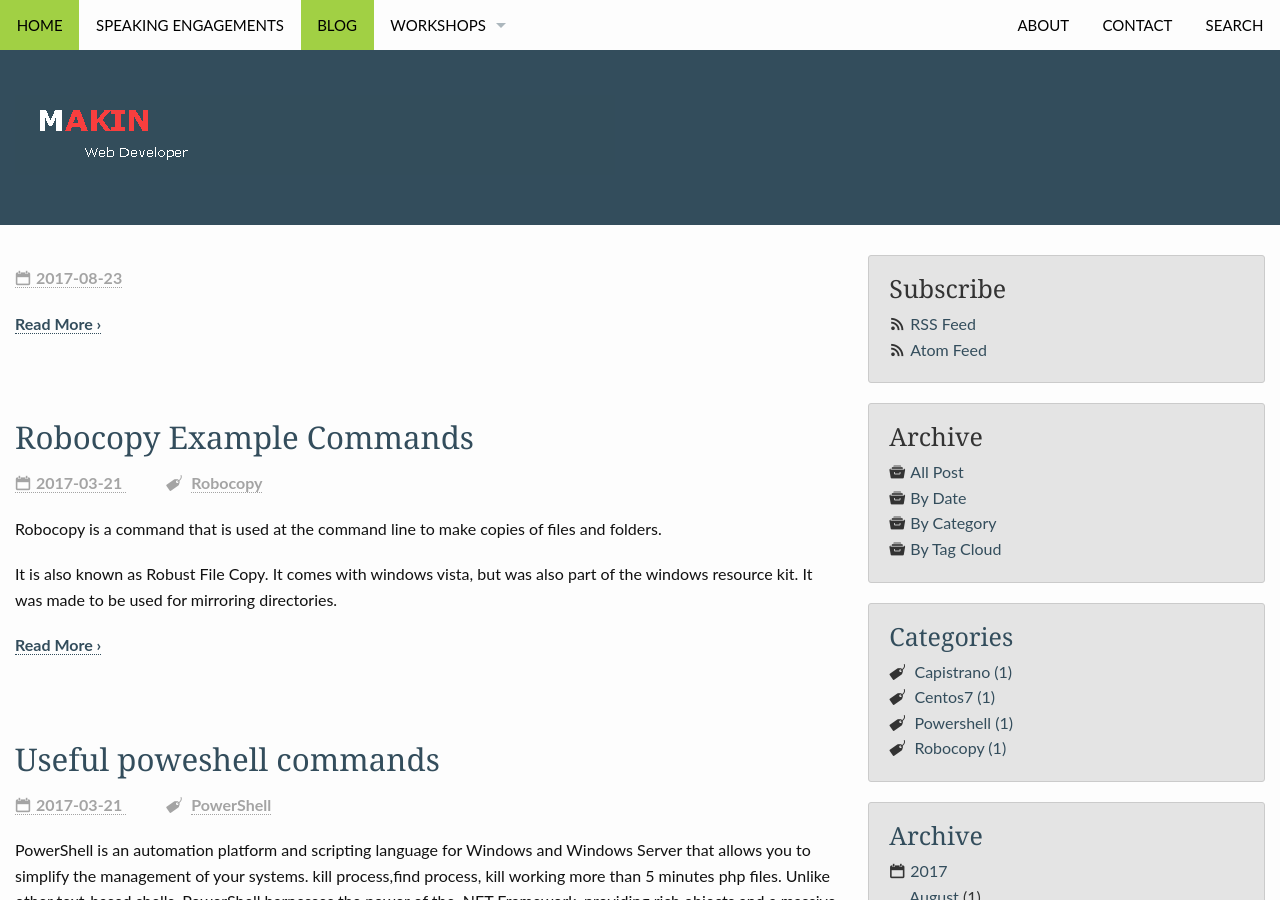
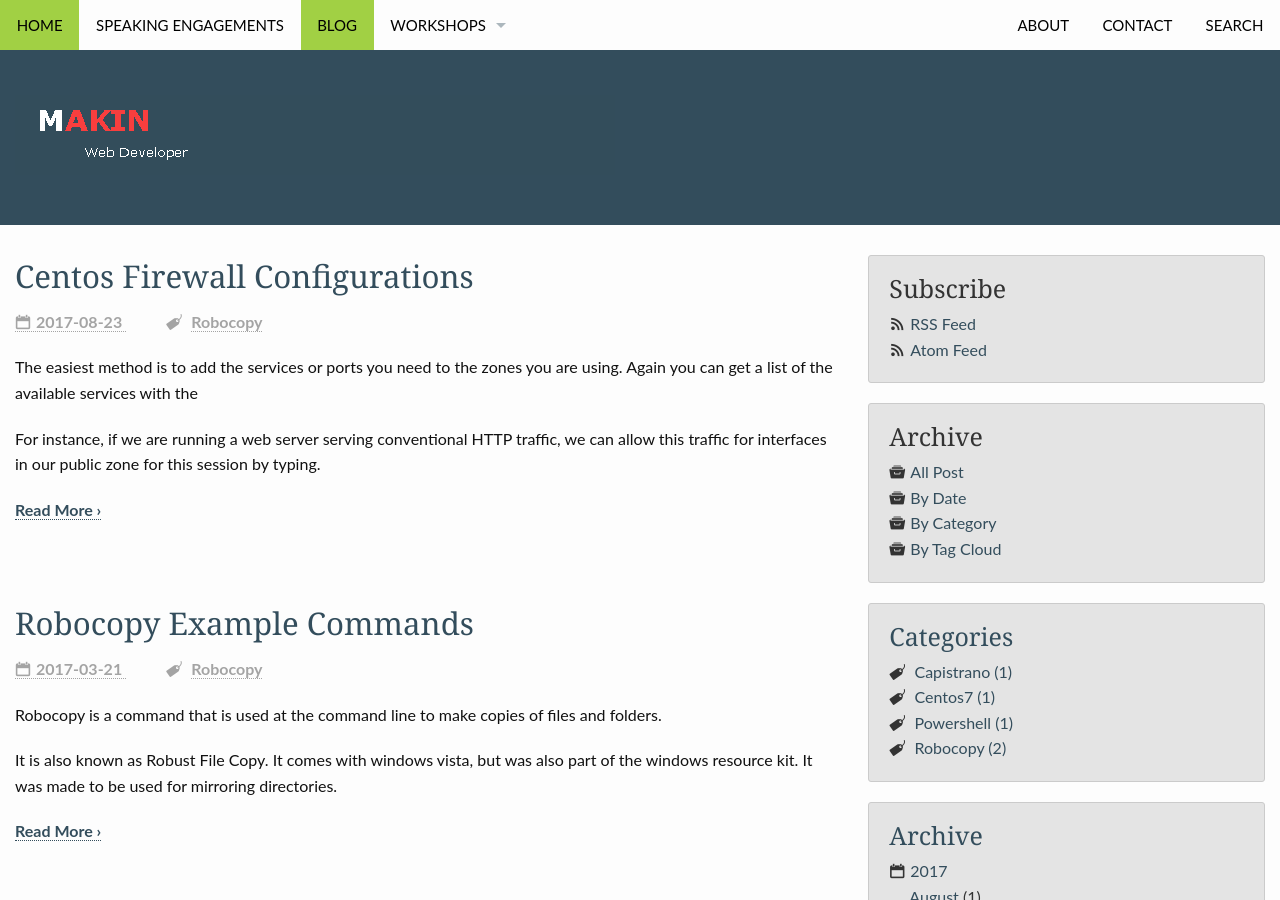
Before and after one commit to makinuk/makinuk.github.io, a Jekyll site: the page built from blog/index.html, in a window 1280 px wide and 900 px high. Built offline with Jekyll 4.4.1, drawn with Linux system fonts in a browser that asks for light colours; nearby versions of some CDN libraries; the list of posts is cut into pages by our own code.

Commit message:
Update 2017-08-23-centos-firewall.md

```diff
--- a/_posts/2017/2017-08-23-centos-firewall.md
+++ b/_posts/2017/2017-08-23-centos-firewall.md
@@ -3,16 +3,15 @@ layout: post
 title: "Centos Firewall Configurations"
 published: true
 date: 2017-08-23 16:00:00
-categories: [Centos7]
+categories: [Robocopy]
 excerpt: |
-       The easiest method is to add the services or ports you need to the zones you are using.
-Again, you can get a list of the available services with the
-        or instance, if we are running a web server serving conventional HTTP traffic, we can allow this traffic for interfaces in our "public" zone for this session by typing.
+        The easiest method is to add the services or ports you need to the zones you are using. Again you can get a list of the available services with the
+
+        For instance, if we are running a web server serving conventional HTTP traffic, we can allow this traffic for interfaces in our public zone for this session by typing.
 ---
 
-
 # Centos Firewall
-## Services
+### Services
 
 ### Adding a Service to specific Zones
 
```
